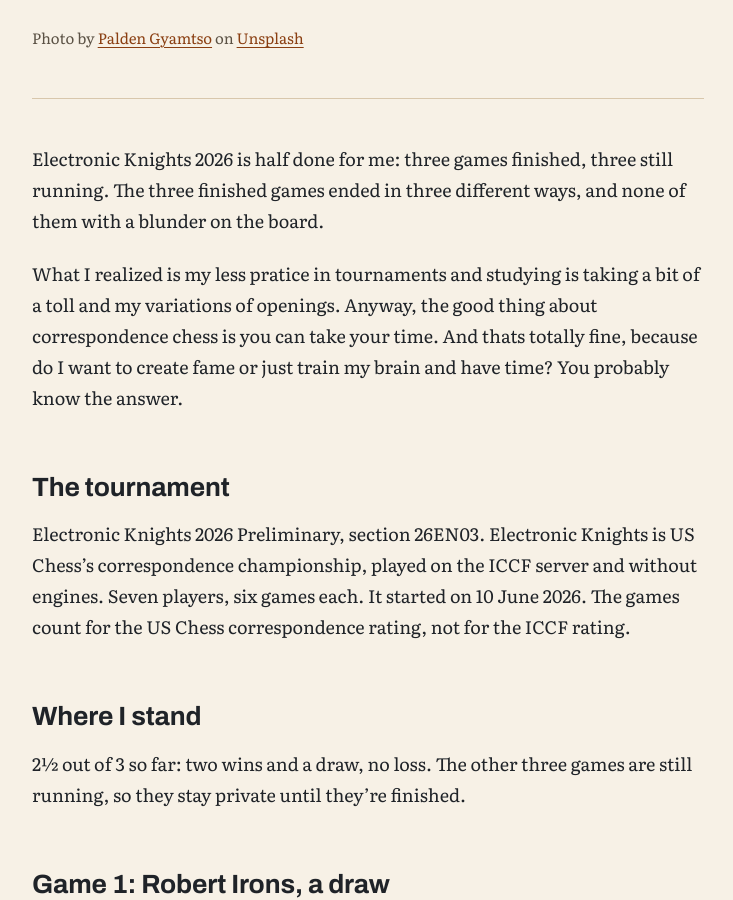
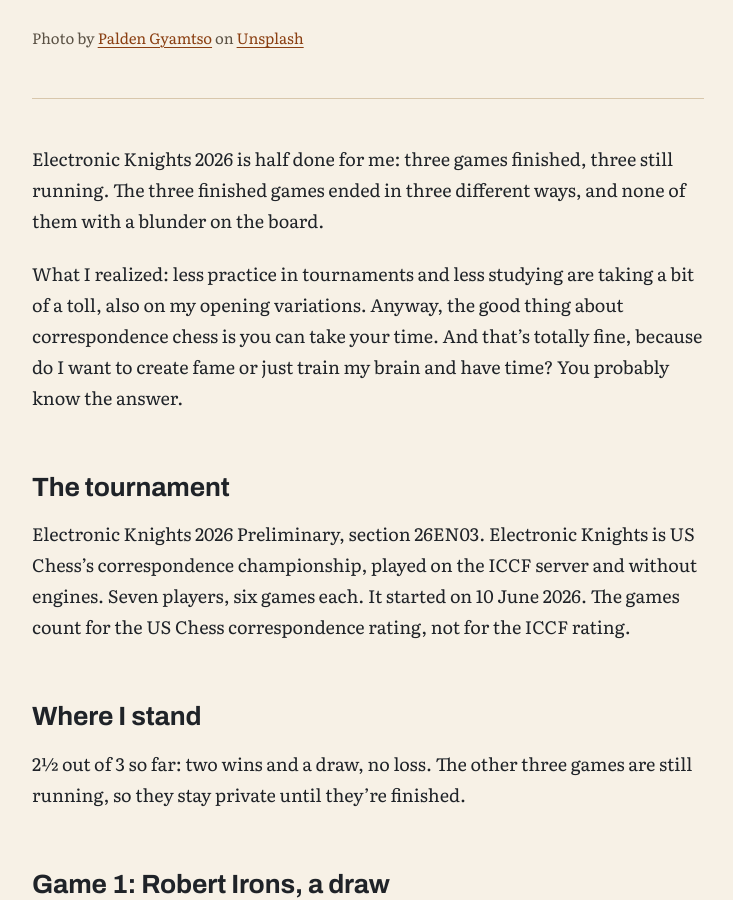
Before and after one commit to Egbert-Azure/Chess-Website, a Jekyll site: the page built from _posts/2027-03-15-26EN03-Half-Time.md, in a window 1280 px wide and 900 px high, scrolled down 930 px. Shown: the whole window, without its empty margins (48-781 px from the left). Built offline with Jekyll 4.4.1, drawn with Linux system fonts in a browser that asks for light colours; comment, search, counter and statistics services are not loaded; some of the changed text lies outside the part shown.

Commit message:
26EN03 post: light fixes

```diff
--- a/_posts/2027-03-15-26EN03-Half-Time.md
+++ b/_posts/2027-03-15-26EN03-Half-Time.md
@@ -12,7 +12,7 @@ featured: false
 
 Electronic Knights 2026 is half done for me: three games finished, three still running. The three finished games ended in three different ways, and none of them with a blunder on the board.
 
-What I realized is my less pratice in tournaments and studying is taking a bit of a toll and my variations of openings. Anyway, the good thing about correspondence chess is you can take your time. And thats totally fine, because do I want to create fame or just train my brain and have time? You probably know the answer.
+What I realized: less practice in tournaments and less studying are taking a bit of a toll, also on my opening variations. Anyway, the good thing about correspondence chess is you can take your time. And that's totally fine, because do I want to create fame or just train my brain and have time? You probably know the answer.
 
 ## The tournament
 
@@ -91,8 +92,6 @@ h6 9. Be2 O-O 10. dxc5 Bxc5 11. O-O 1-0
 Gary Branton, ICCF rating 1627. Our first game.
 
 I had Black. Old Indian Defence, Janowski Variation: 1.d4 Nf6 2.c4 d6 3.Nc3 Bf5. To be honest, the engine has White better the whole game, by half a pawn to a pawn. 2...d6 was the first small step back; Stockfish prefers 2...e6. 10...a4 and 11...Bxc4 won the pawn back, and material was level (1). White's 12.Nac3 was his biggest slip (+0.9 for White, then +0.4), but my 13...Nb4 and 14...Nc6 gave it back. After 19.g4 White was still better, and then White lost on time (2).
-
-**[Your part: what you would play instead of 2...d6, and how a win on time feels]**
 
 ### Key positions
 
```
Also changed, not shown: other parts of _posts/2027-03-15-26EN03-Half-Time.md (+4 -3 lines).
